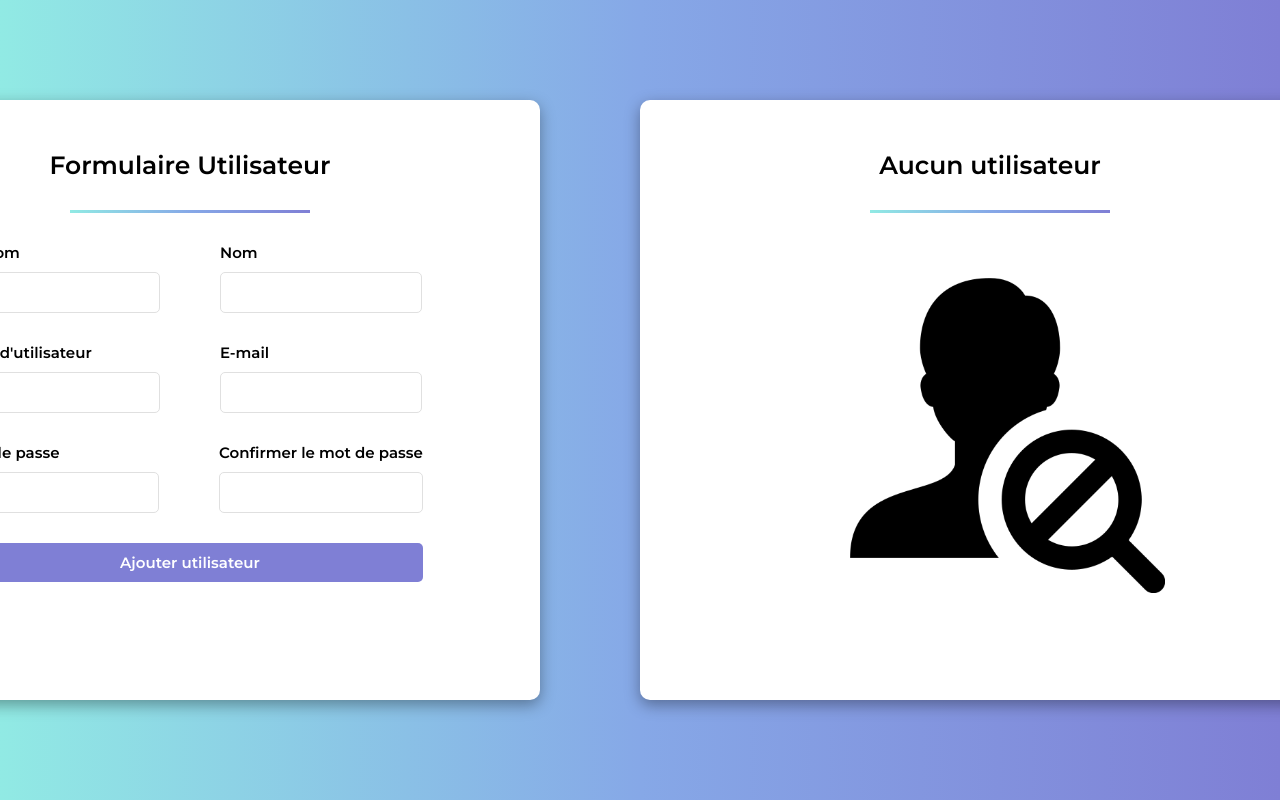
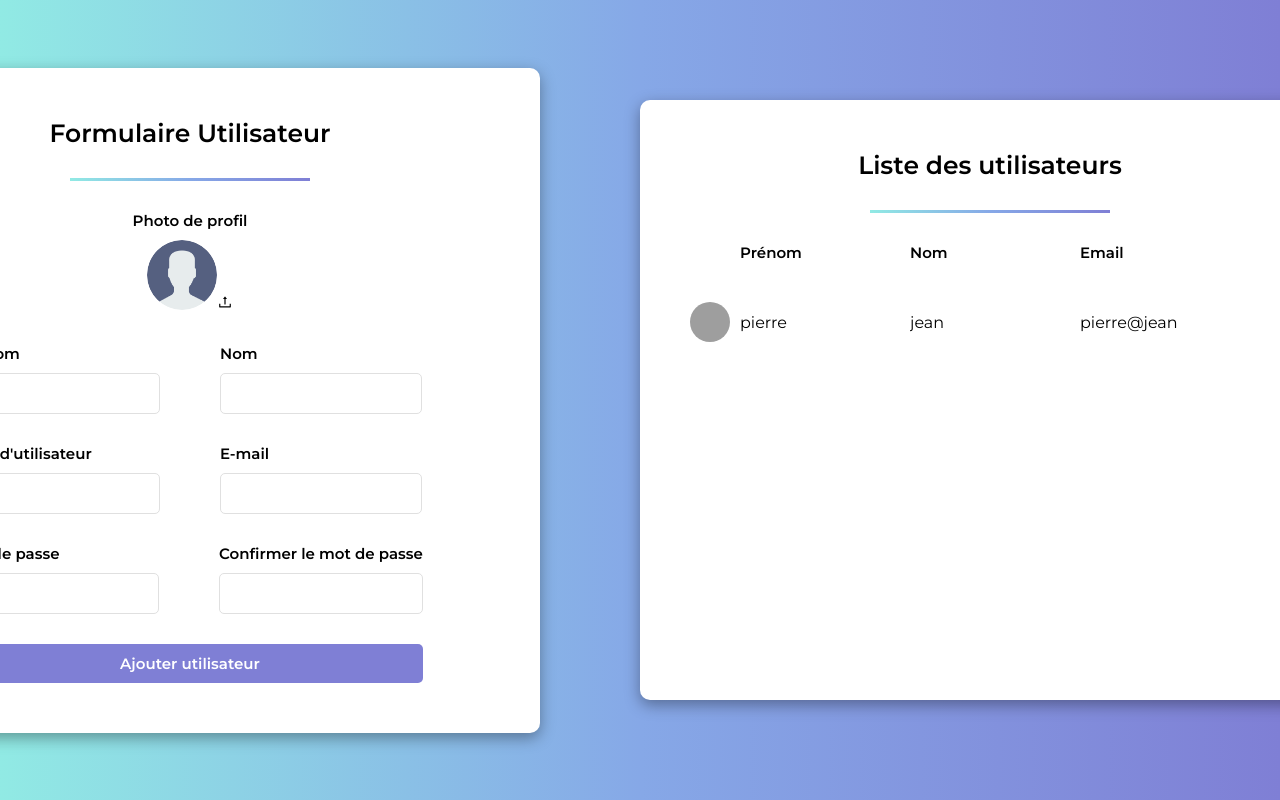
Before and after one commit to simonlc76100/crud, a React (Create React App) app: page / in a window 1280 px wide. Shown: the top 800 px of the page. Built offline with nearby package versions, Linux system fonts and the light colour scheme; data requests are answered from the project's data file; grey boxes are pictures that could not be loaded.

Commit message:
add user profile picture feature

```diff
--- a/db.json
+++ b/db.json
@@ -1,3 +1,15 @@
 {
-  "users": []
+  "users": [
+    {
+      "firstname": "pierre",
+      "lastname": "jean",
+      "username": "test",
+      "email": "pierre@jean",
+      "password": "a",
+      "confirmPassword": "a",
+      "passwordMatch": true,
+      "icon": "/static/media/default-user-icon.a6143582309785dca610.png",
+      "id": 1
+    }
+  ]
 }
--- a/src/App.js
+++ b/src/App.js
@@ -1,6 +1,7 @@
 import "./App.css";
 import Form from "./components/Form";
 import UserList from "./components/UserList";
+import defaultUserIcon from "./assets/img/default-user-icon.png";
 
 import { useState } from "react";
 
@@ -18,6 +19,7 @@ export default function App() {
     password: "",
     confirmPassword: "",
     passwordMatch: true,
+    icon: defaultUserIcon,
     id: 0,
   });
 
--- a/src/assets/styles/Form.css
+++ b/src/assets/styles/Form.css
@@ -32,6 +32,43 @@
   background: linear-gradient(to right, #91eae4, #86a8e7, #7f7fd5);
 }
 
+.icon-section {
+  margin-bottom: 30px;
+}
+
+.title-icon-container {
+  display: flex;
+  flex-direction: column;
+  align-items: center;
+}
+
+.title-icon-container p {
+  font-size: 15px;
+  font-weight: 600;
+}
+
+.edit-icon {
+  display: inline-block;
+  position: relative;
+}
+
+input[type="file"] {
+  opacity: 0;
+  position: absolute;
+  top: 0;
+  left: 0;
+  right: 0;
+  bottom: 0;
+}
+
+.icon-container img {
+  width: 70px;
+  height: 70px;
+  object-fit: cover;
+  border-radius: 50%;
+  margin-top: 10px;
+}
+
 .section {
   display: flex;
   align-items: center;
@@ -61,6 +98,10 @@
   color: #9e9e9e;
 }
 
+.input-container input:focus {
+  border: 1px solid #86a8e7;
+}
+
 .submit-container {
   display: flex;
   justify-content: center;
--- a/src/assets/styles/UserList.css
+++ b/src/assets/styles/UserList.css
@@ -45,6 +45,10 @@
   margin-bottom: 20px;
 }
 
+#blank {
+  width: 50px;
+}
+
 .user {
   display: flex;
   align-items: center;
@@ -55,6 +59,14 @@
   max-width: 170px;
   overflow: hidden;
   text-overflow: ellipsis;
+}
+
+.user img {
+  width: 40px;
+  height: 40px;
+  object-fit: cover;
+  margin-right: 10px;
+  border-radius: 50%;
 }
 
 .buttons {
--- a/src/components/Form.js
+++ b/src/components/Form.js
@@ -1,4 +1,6 @@
 import "../assets/styles/Form.css";
+import defaultUserIcon from "../assets/img/default-user-icon.png";
+import { AiOutlineUpload } from "react-icons/ai";
 
 export default function Form({ userData, setUserData, isEdit, setIsEdit, getUsers }) {
   function handleChange(e) {
@@ -21,6 +23,10 @@ export default function Form({ userData, setUserData, isEdit, setIsEdit, getUser
         break;
       case "confirmPassword":
         setUserData({ ...userData, confirmPassword: value });
+        break;
+
+      case "icon":
+        setUserData({ ...userData, icon: URL.createObjectURL(e.target.files[0]) });
         break;
       default:
         break;
@@ -63,6 +69,7 @@ export default function Form({ userData, setUserData, isEdit, setIsEdit, getUser
       password: "",
       confirmPassword: "",
       passwordMatch: true,
+      icon: defaultUserIcon,
     });
   }
 
@@ -96,6 +103,7 @@ export default function Form({ userData, setUserData, isEdit, setIsEdit, getUser
       password: "",
       confirmPassword: "",
       passwordMatch: true,
+      icon: defaultUserIcon,
     });
   }
 
@@ -105,6 +113,24 @@ export default function Form({ userData, setUserData, isEdit, setIsEdit, getUser
         <div className="title">Formulaire Utilisateur</div>
         <div className="separator"></div>
         <form className="user-form" onSubmit={handleSubmit}>
+          <div className="icon-section">
+            <div className="title-icon-container">
+              <p>Photo de profil</p>
+              <div className="icon-container">
+                <img src={userData.icon} alt="user icon" />
+                <div className="edit-icon">
+                  <AiOutlineUpload />
+                  <input
+                    type="file"
+                    name="icon"
+                    id="icon"
+                    accept="image/*"
+                    onChange={handleChange}
+                  />
+                </div>
+              </div>
+            </div>
+          </div>
           <div className="section">
             <div className="input-container">
               <label>
--- a/src/components/UserList.js
+++ b/src/components/UserList.js
@@ -4,6 +4,7 @@ import { RiDeleteBin5Line } from "react-icons/ri";
 
 import { useEffect } from "react";
 import userNotFound from "../assets/img/user-not-found.png";
+import defaultUserIcon from "../assets/img/default-user-icon.png";
 
 export default function UserList({ users, getUsers, isEdit, setIsEdit, setUserData }) {
   useEffect(() => {
@@ -27,6 +28,7 @@ export default function UserList({ users, getUsers, isEdit, setIsEdit, setUserDa
         password: "",
         confirmPassword: "",
         passwordMatch: true,
+        icon: defaultUserIcon,
       });
     }
   }
@@ -46,6 +48,7 @@ export default function UserList({ users, getUsers, isEdit, setIsEdit, setUserDa
       password: user.password,
       confirmPassword: user.password,
       passwordMatch: true,
+      icon: user.icon,
       id: user.id,
     });
   }
@@ -59,6 +62,7 @@ export default function UserList({ users, getUsers, isEdit, setIsEdit, setUserDa
             <div className="separator"></div>
           </div>
           <div className="titles">
+            <div id="blank"></div>
             <p>Prénom</p>
             <p>Nom</p>
             <p>Email</p>
@@ -74,6 +78,7 @@ export default function UserList({ users, getUsers, isEdit, setIsEdit, setUserDa
 
       {users.map((user) => (
         <div className="user" key={user.id}>
+          <img src={user.icon} alt="user-icon" />
           <p>{user.firstname}</p>
           <p>{user.lastname}</p>
           <p>{user.email}</p>
```
Also changed, not shown: src/assets/img/default-user-icon.png (added).
